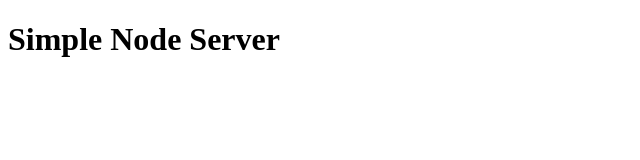
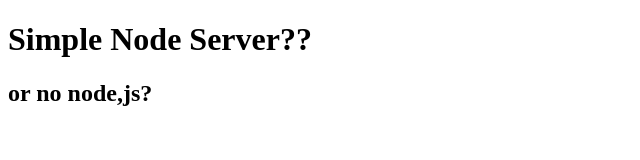
Before and after one commit to OTI2020/debug_modelRunner, a website: page index.html in a window 1280 px wide. Shown: the whole page, without its empty margins (0-640 px from the left). Drawn offline with Linux system fonts and the light colour scheme.

Commit message:
change sequense of files because one needs the other... and new headline, because I am not using node yet

```diff
--- a/index.html
+++ b/index.html
@@ -7,9 +7,10 @@
 </head>
 
 <body>
-    <h1>Simple Node Server</h1>
+    <h1>Simple Node Server?? </h1>
+    <h2>or no node,js?</h2>
+    <script src="model_runner.js"></script>
     <script src="index.js"></script>
-    <script src="model_runner.js"></script>
 
 </body>
 
```
